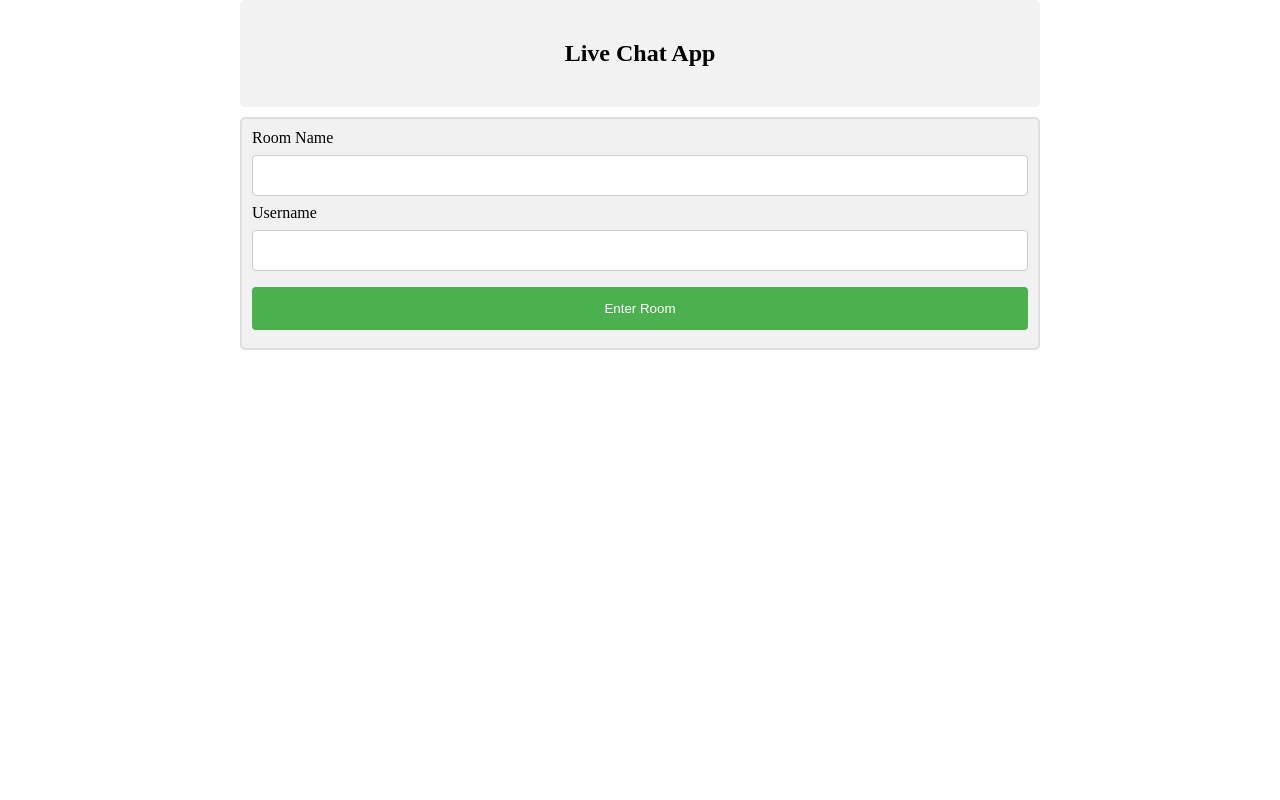
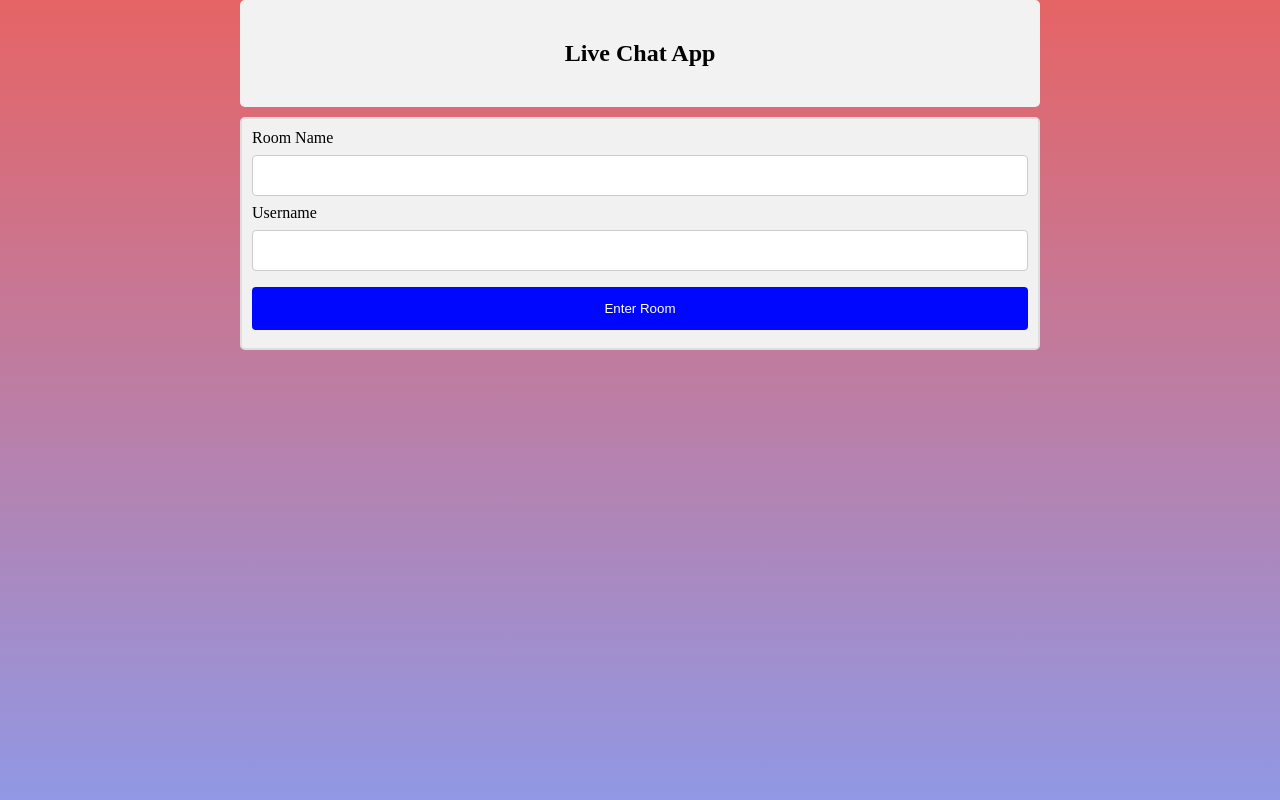
Before and after one commit to Shivraj-Kore/Live-Chat-room, a Django app: page / in a window 1280 px wide. Run offline with Django 4.2, Linux system fonts and the light colour scheme.

Commit message:
Html design changes

```diff
--- a/base/models.py
+++ b/base/models.py
@@ -4,8 +4,14 @@ from datetime import datetime
 class Room(models.Model):
     name = models.CharField( max_length=50)
 
+    def __str__(self):
+        return self.name
+
 class Message(models.Model):
     value = models.CharField( max_length=5000)
     date = models.DateTimeField(default=datetime.now , blank=True)
     user = models.CharField( max_length=5000)
     room = models.CharField( max_length=5000)
+
+    def __str__(self):
+        return self.user
--- a/templates/home.html
+++ b/templates/home.html
@@ -7,6 +7,9 @@ body {
   margin: 0 auto;
   max-width: 800px;
   padding: 0 20px;
+  background: linear-gradient(#e66465, #9198e5);
+  background-repeat: no-repeat;
+  height: 100vh;
 }
 
 .container {
@@ -15,6 +18,7 @@ body {
   border-radius: 5px;
   padding: 10px;
   margin: 10px 0;
+  justify-content: center;
 }
 
 .darker {
@@ -74,7 +78,7 @@ body {
 
     input[type=submit] {
     width: 100%;
-    background-color: #4CAF50;
+    background-color: #0007FF;
     color: white;
     padding: 14px 20px;
     margin: 8px 0;
@@ -82,10 +86,10 @@ body {
     border-radius: 4px;
     cursor: pointer;
     }
-
+{% comment %}
     input[type=submit]:hover {
     background-color: #45a049;
-    }
+    } {% endcomment %}
 
     div {
     border-radius: 5px;
```
Also changed, not shown: templates/room.html (+14 -5 lines), db.sqlite3.
